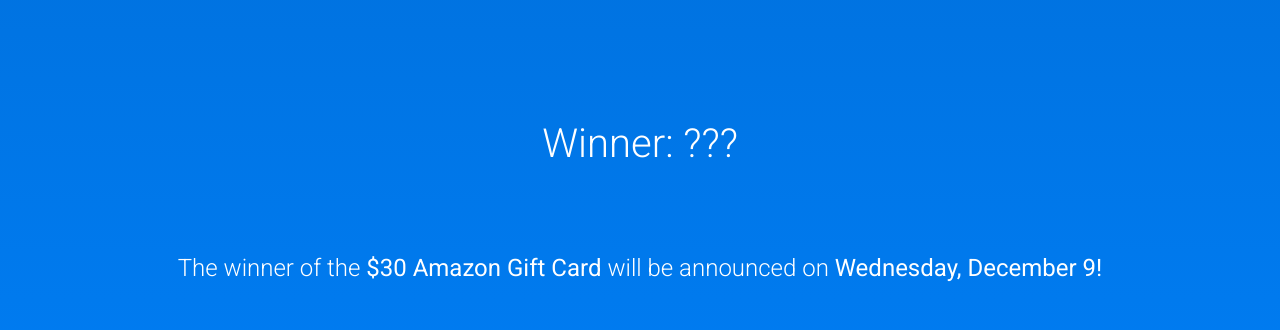
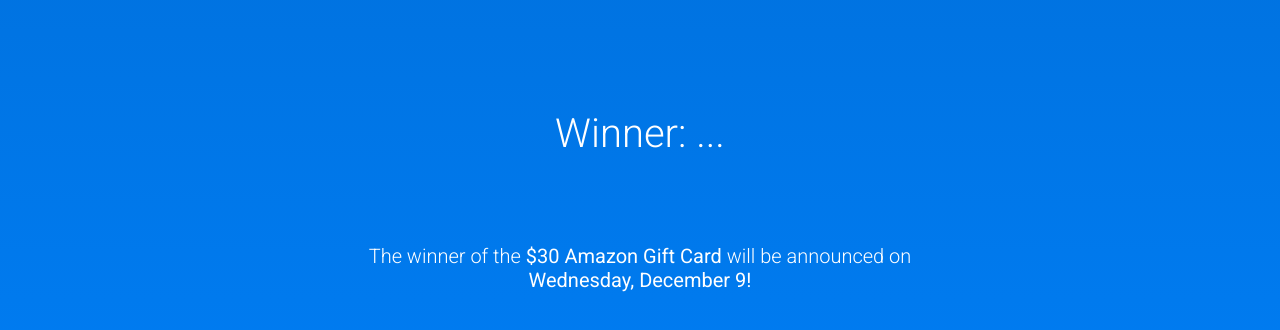
Before and after one commit to vjindal0112/studyBuddy, a React (Create React App) app: page /Raffle in a window 1280 px wide. Shown: the part 234-564 px from the top of the page. Built offline with nearby package versions, Linux system fonts and the light colour scheme; no server answers.

Commit message:
changed link in feedback

```diff
--- a/src/pages/Feedback.js
+++ b/src/pages/Feedback.js
@@ -73,7 +73,7 @@
         <Texth4>
           Check out our{" "}
           <a
-            href="http://studybuddies.ai/raffle"
+            href="https://umichstudybuddies.com/raffle"
             style={{ color: "#FFF", textDecoration: "underline" }}
           >
             raffle page
--- a/src/pages/Raffle.js
+++ b/src/pages/Raffle.js
@@ -60,12 +60,12 @@
       <Header title="Raffle" />
       <div className="App" style={{ padding: "4px" }}>
         <br /> <br />
-        <h1>Winner: ???</h1>
+        <h1>Winner: ...</h1>
         <br /> <br />
-        <h4>
+        <Texth4>
           The winner of the <b> $30 Amazon Gift Card </b> will be announced on{" "}
           <b> Wednesday, December 9!</b>
-        </h4>
+        </Texth4>
       </div>
     </>
   );
```
